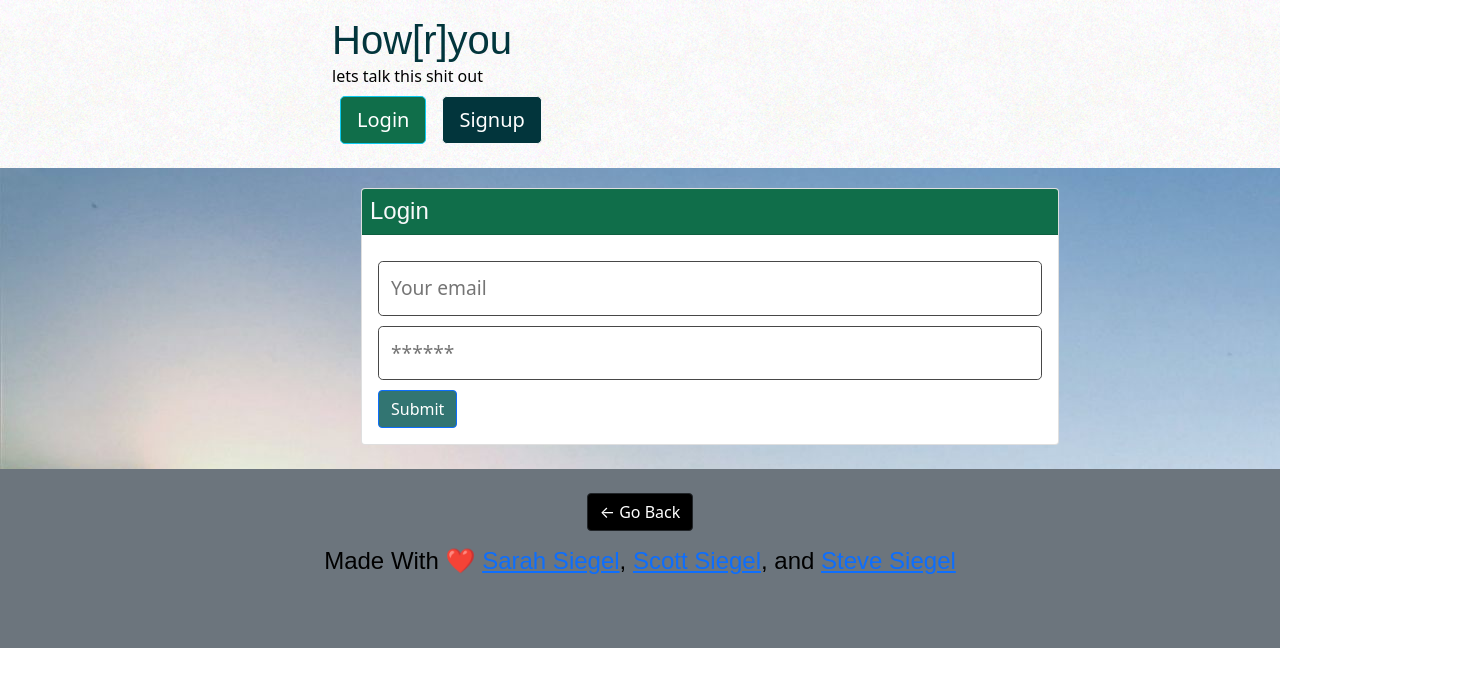
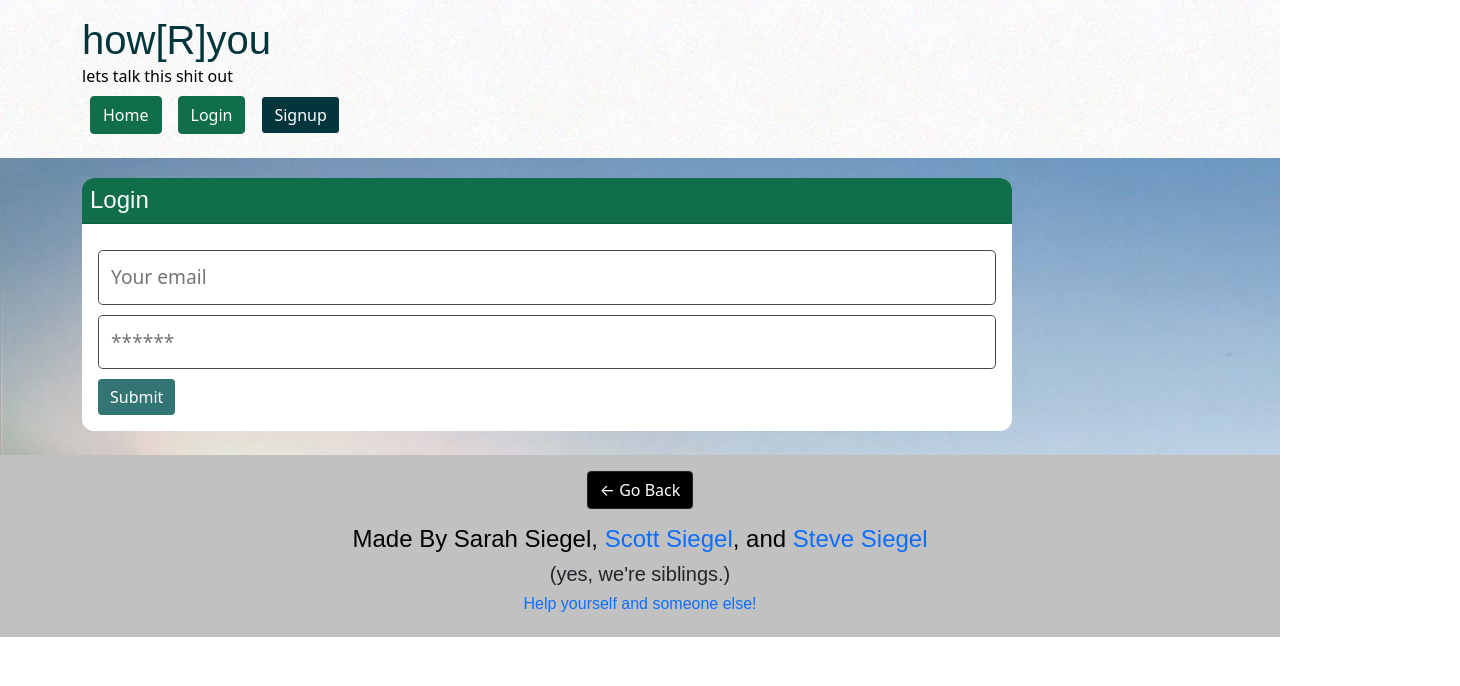
Before and after one commit to sarsieg/how-R-you, a React (Create React App) app in the folder client/: page /login in a window 1280 px wide. Shown: the top 686 px of the page, 1460 px wide, since content can reach past the window. Built offline with nearby package versions, Linux system fonts and the light colour scheme.

Commit message:
changed style and reworded different. added gropus and events buttons on top

```diff
--- a/client/src/components/Footer/index.js
+++ b/client/src/components/Footer/index.js
@@ -5,8 +5,8 @@ const Footer = () => {
     const location = useLocation();
     const history = useHistory();
     return (
-        <footer className="w-100 mt-auto bg-secondary p-4">
-            <div className="container text-center mb-5">
+        <footer className="w-100 mt-auto  p-3">
+            <div className="container text-center">
                 {location.pathname !== '/' && (
                     <button
                         className="btn btn-dark mb-3"
@@ -16,17 +16,20 @@ const Footer = () => {
                     </button>
                 )}
                 <h4>
-                    Made With{' '}
+                    Made By{' '}
                     <span
                         className="emoji"
                         role="img"
                         aria-label="heart"
                         aria-hidden="false"
                     >
-                        ❤️
+
                     </span>{' '}
-                    <a href="https://www.github.com/sarsieg">Sarah Siegel</a>, <a href="https://www.github.com/scoven2">Scott Siegel</a>, and <a href="https://www.github.com/StevegSiegel">Steve Siegel</a>
+                    <a style={{color: 'black'}}href="https://www.github.com/sarsieg" id="please">Sarah Siegel</a>, <a href="https://www.github.com/scoven2" id="please">Scott Siegel</a>, and <a href="https://www.github.com/StevegSiegel" id="please">Steve Siegel</a>
                 </h4>
+                <h5>(yes, we're siblings.)</h5>
+                <h6>
+                    <a href="https://www.google.com/search?q=volunteer+at+the+animal+shelter+near+me" id="footer">Help yourself and someone else!</a></h6>
             </div>
         </footer>
     );
--- a/client/src/components/Header/index.js
+++ b/client/src/components/Header/index.js
@@ -15,26 +15,34 @@ const Header = () => {
 
                 <div>
                     <Link className="text-light" to="/">
-                        <h1 className="m-0">How[r]you</h1>
+                        <h1 className="m-0">how[R]you</h1>
                     </Link>
                     <p className="m-0">lets talk this shit out</p>
                 </div>
                 <div>
                     {Auth.loggedIn() ? (
                         <>
-                            <Link className="btn btn-lg btn-info m-2" to="/me">
-                                {Auth.getProfile().data.username}'s profile
+                            <Link className="btn btn-md btn-info m-2" to="/">                Home
                             </Link>
-                            <button className="btn btn-lg btn-light m-2" onClick={logout}>
+                            <Link className="btn btn-md btn-info m-2" >                Groups
+                            </Link>
+                            <Link className="btn btn-md btn-info m-2" >                Events
+                            </Link>
+                            <Link className="btn btn-d btn-info m-2" to="/me">
+                                Profile
+                            </Link>
+                            <button className="btn btn-md btn-light m-2" onClick={logout}>
                                 Logout
                             </button>
                         </>
                     ) : (
                         <>
-                            <Link className="btn btn-lg btn-info m-2" to="/login">
+                            <Link className="btn btn-md btn-info m-2" to="/">                Home
+                            </Link>
+                            <Link className="btn btn-md btn-info m-2" to="/login">
                                 Login
                             </Link>
-                            <Link className="btn btn-lg btn-light m-2" to="/signup">
+                            <Link className="btn btn-md btn-light m-2" to="/signup">
                                 Signup
                             </Link>
                         </>
--- a/client/src/components/ThoughtForm/index.js
+++ b/client/src/components/ThoughtForm/index.js
@@ -99,8 +99,8 @@ const ThoughtForm = () => {
                 </>
             ) : (
                 <p>
-                    You need to be logged in to share. Please{' '}
-                    <Link to="/login">login</Link> or <Link to="/signup">signup</Link>
+                    You need to{' '}
+                    <Link to="/login">login</Link> or <Link to="/signup">signup</Link> to share and comment.
                 </p>
             )}
         </div>
--- a/client/src/components/ThoughtList/index.js
+++ b/client/src/components/ThoughtList/index.js
@@ -20,11 +20,11 @@ const ThoughtList = ({
                         <h4 className="card-header bg-primary text-light p-2 m-0" id="bootstrap-overrides">
                             {showUsername ? (
                                 <Link
-                                    className="text-light"
+                                    className="text-light" style={{ fontSize: '1.7rem' }}
                                     to={`/profiles/${thought.thoughtAuthor}`}
                                 >
                                     {thought.thoughtAuthor} <br />
-                                    <span style={{ fontSize: '.75rem' }}>
+                                    <span style={{ fontSize: '.6rem' }}>
                                         Posted on {thought.createdAt}
                                     </span>
                                 </Link>
@@ -40,7 +40,12 @@ const ThoughtList = ({
                             <p>{thought.thoughtText}</p>
                         </div>
                         <Link
-                            className="btn btn-primary btn-block btn-squared"
+                            className="btn btn-primary btn-block btn-squared" style={{
+                                borderBottomLeftRadius: '.75rem',
+                                borderBottomRightRadius: '.75rem',
+                                borderTopRightRadius: '0',
+                                borderTopLeftRadius: '0',
+                            }}
                             to={`/thoughts/${thought._id}`}
                         >
 
--- a/client/src/index.css
+++ b/client/src/index.css
@@ -23,6 +23,11 @@ h1 {
     color: #02353C;
 }
 
+
+.text-light {
+    text-decoration: none;
+}
+
 pre,
 h1,
 h2,
@@ -45,9 +50,21 @@ body {
     font-family: sans-serif;
 }
 
+a {
+    text-decoration: none!important;
+}
+
+.footer {
+    color:  #003481!important;
+}
+
+.flex-row.justify-center.justify-space-between-md.align-center {
+    flex-wrap: wrap;
+}
+
 a:hover {
-    color: #46bbd8;
-    text-decoration: underline;
+    color:#003481;
+    text-decoration: none;
 }
 
 .w-100 {
@@ -60,8 +77,8 @@ a:hover {
 }
 
 .big-primary,
-.bg-dark {
-    background-color: #597550!important;
+.bg-green {
+    background-color: #3b6152!important;
 }
 
 .bg-info {
@@ -72,6 +89,7 @@ a:hover {
 .btn.btn-primary:hover,
 .btn.btn-danger:hover {
     background-color: #46bbd8;
+    text-decoration: none;
 }
 
 .btn.btn-primary {
@@ -79,13 +97,24 @@ a:hover {
     color: #ffffff;
 }
 
+.btn.btn-primary:hover {
+    color: #000000
+}
+
+
+.btn-primary {
+    border: none!important;
+}
+
 .btn.btn-info {
     background-color: rgb(16, 110, 74);
     color: #ffffff;
+    border-color: rgb(16, 110, 74)!important;
 }
 
 .btn.btn-info:hover {
-    background-color: #46bbd8;
+    color: #000000;
+    opacity: .85;
 }
 
 .btn.btn-light {
@@ -93,11 +122,16 @@ a:hover {
     color: #ffffff;
 }
 
+.btn.btn-light:hover {
+    color: #000000;
+}
+
 .btn.btn-info:hover,
 .btn.btn-dark:hover,
 .btn.btn-white:hover,
 .btn.btn-black:hover,
-.btn.btn-link:hover {
+.btn.btn-link:hover,
+.btn.btn-light:hover {
     background-color: #46bbd8;
 }
 
@@ -128,7 +162,7 @@ a:hover {
  } */
 
  .flex-row.justify-center {
-    margin-left: 25%;
+
  }
 
  .bg-primary {
@@ -180,6 +214,8 @@ a:hover {
 
 .card {
     margin-top: 20px;
+    border: none!important;
+    border-radius: 0.75rem!important;
 }
 
 .col-12.col-md-10.mb-3.p-3 {
@@ -187,3 +223,11 @@ a:hover {
     opacity: 0.85;
 margin-top: 20px;
 }
+
+.card-header:first-child {
+    border-radius: .75rem .75rem 0 0!important;
+}
+
+.bg-light {
+    border-radius: 0 0 .75rem .75rem;
+}
--- a/client/src/pages/Home.js
+++ b/client/src/pages/Home.js
@@ -11,7 +11,7 @@ const Home = () => {
   return (
     <main>
       <div className="flex-row justify-center">
-        <div className="col-12 col-md-10 mb-3 p-3" style={{ border: '1px dotted #1a1a1a' }}>
+        <div className="col-12 col-md-10 mb-3 p-3" style={{ }}>
           <ThoughtForm />
         </div>
         <div className="col-12 col-md-8 mb-3">
--- a/client/src/pages/SingleThought.js
+++ b/client/src/pages/SingleThought.js
@@ -16,9 +16,11 @@ const SingleThought = () => {
   }
   return (
     <div className="my-3">
-      <h3 className="card-header bg-dark text-light p-2 m-0">
+      <h3 className="card-header bg-green text-light p-2 m-0">
         {thought.thoughtAuthor} <br />
-        <span style={{ fontSize: '1rem' }}>
+        <span style={{
+          fontSize: '1rem',
+          }}>
           posted this on {thought.createdAt}
         </span>
       </h3>
@@ -28,7 +30,9 @@ const SingleThought = () => {
           style={{
             fontSize: '1.5rem',
             fontStyle: 'italic',
-            border: '2px dotted #1a1a1a',
+            border: '2px solid #1a1a1a',
+            borderRadius: '1rem',
+            margin: '10px',
             lineHeight: '1.5',
           }}
         >
@@ -39,7 +43,7 @@ const SingleThought = () => {
       <div className="my-5">
         <CommentList comments={thought.comments} />
       </div>
-      <div className="m-3 p-4" style={{ border: '1px dotted #1a1a1a' }}>
+      <div className="m-3 p-4">
         <CommentForm thoughtId={thought._id} />
       </div>
     </div>
```
